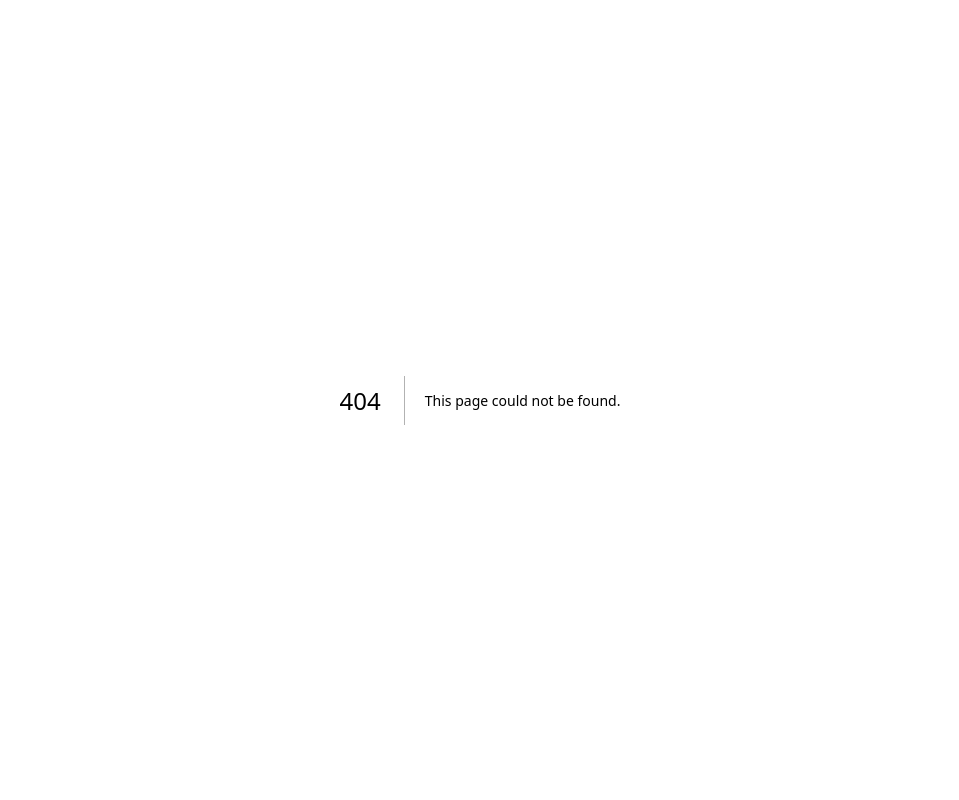
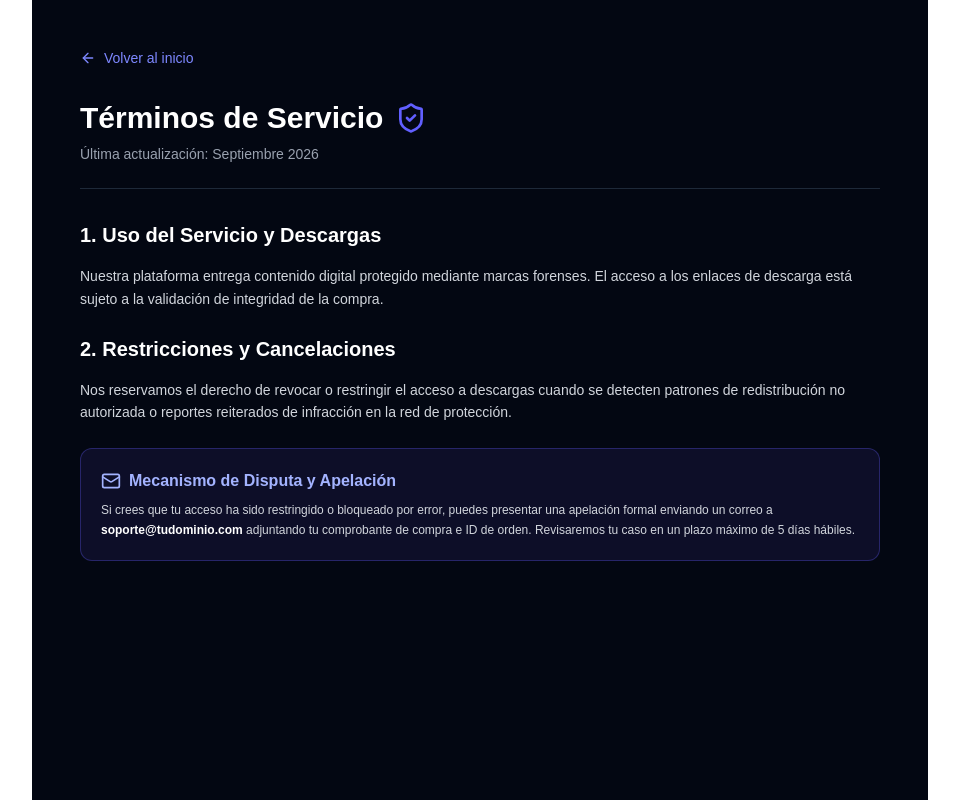
Before and after one commit to gustavo-proyectosweb/saas-antipirateria, a Next.js app: page /terms in a window 1280 px wide. Before the commit this address had no page. Shown: the whole page, without its empty margins (160-1119 px from the left). Built offline with nearby package versions, Linux system fonts and the light colour scheme.

Commit message:
docs(legal): add terms of service, privacy policy and appeal dispute mechanism

```diff
--- /dev/null
+++ b/src/app/privacy/page.tsx
@@ -0,0 +1,40 @@
+import Link from 'next/link'
+import { Lock, ArrowLeft, ShieldAlert } from 'lucide-react'
+
+export default function PrivacyPage() {
+  return (
+    <div className="min-h-screen bg-gray-950 text-gray-200 p-6 md:p-12 max-w-4xl mx-auto space-y-8">
+      <Link href="/" className="inline-flex items-center gap-2 text-sm text-indigo-400 hover:underline">
+        <ArrowLeft className="w-4 h-4" /> Volver al inicio
+      </Link>
+
+      <header className="border-b border-gray-800 pb-6">
+        <h1 className="text-3xl font-bold text-white flex items-center gap-3">
+          Política de Privacidad <Lock className="w-8 h-8 text-indigo-500" />
+        </h1>
+        <p className="text-sm text-gray-400 mt-2">Última actualización: Septiembre 2026</p>
+      </header>
+
+      <section className="space-y-4 text-sm leading-relaxed text-gray-300">
+        <h2 className="text-xl font-semibold text-white">1. Protección y Hasheado de Datos</h2>
+        <p>
+          Respetamos profundamente la privacidad de los usuarios. Para la Red de Protección Comunitaria, no guardamos direcciones de correo electrónico en texto plano. Los datos se procesan mediante algoritmos de cifrado unidireccional <strong className="text-white">SHA-256</strong>.
+        </p>
+
+        <h2 className="text-xl font-semibold text-white mt-6">2. Red Comunitaria Anónima</h2>
+        <p>
+          La red agregada únicamente almacena el número total de reportes asociados a un hash criptográfico. Ningún tercero o creador puede consultar qué usuario reportó a quién ni acceder a listas de correos directos.
+        </p>
+
+        <div className="bg-amber-950/30 border border-amber-500/30 rounded-xl p-5 mt-6 space-y-2">
+          <h3 className="text-base font-semibold text-amber-300 flex items-center gap-2">
+            <ShieldAlert className="w-5 h-5" /> ¿Fuiste reportado injustamente?
+          </h3>
+          <p className="text-xs text-gray-300 leading-relaxed">
+            Garantizamos el derecho a la rectificación. Si un comprador considera que fue incluido en la lista de restricción por error o de manera maliciosa, puede solicitar una rectificación escribiendo a <strong className="text-white">soporte@tudominio.com</strong>.
+          </p>
+        </div>
+      </section>
+    </div>
+  )
+}
--- /dev/null
+++ b/src/app/terms/page.tsx
@@ -0,0 +1,40 @@
+import Link from 'next/link'
+import { ShieldCheck, ArrowLeft, Mail } from 'lucide-react'
+
+export default function TermsPage() {
+  return (
+    <div className="min-h-screen bg-gray-950 text-gray-200 p-6 md:p-12 max-w-4xl mx-auto space-y-8">
+      <Link href="/" className="inline-flex items-center gap-2 text-sm text-indigo-400 hover:underline">
+        <ArrowLeft className="w-4 h-4" /> Volver al inicio
+      </Link>
+
+      <header className="border-b border-gray-800 pb-6">
+        <h1 className="text-3xl font-bold text-white flex items-center gap-3">
+          Términos de Servicio <ShieldCheck className="w-8 h-8 text-indigo-500" />
+        </h1>
+        <p className="text-sm text-gray-400 mt-2">Última actualización: Septiembre 2026</p>
+      </header>
+
+      <section className="space-y-4 text-sm leading-relaxed text-gray-300">
+        <h2 className="text-xl font-semibold text-white">1. Uso del Servicio y Descargas</h2>
+        <p>
+          Nuestra plataforma entrega contenido digital protegido mediante marcas forenses. El acceso a los enlaces de descarga está sujeto a la validación de integridad de la compra.
+        </p>
+
+        <h2 className="text-xl font-semibold text-white mt-6">2. Restricciones y Cancelaciones</h2>
+        <p>
+          Nos reservamos el derecho de revocar o restringir el acceso a descargas cuando se detecten patrones de redistribución no autorizada o reportes reiterados de infracción en la red de protección.
+        </p>
+
+        <div className="bg-indigo-950/40 border border-indigo-500/30 rounded-xl p-5 mt-6 space-y-2">
+          <h3 className="text-base font-semibold text-indigo-300 flex items-center gap-2">
+            <Mail className="w-5 h-5" /> Mecanismo de Disputa y Apelación
+          </h3>
+          <p className="text-xs text-gray-300 leading-relaxed">
+            Si crees que tu acceso ha sido restringido o bloqueado por error, puedes presentar una apelación formal enviando un correo a <strong className="text-white">soporte@tudominio.com</strong> adjuntando tu comprobante de compra e ID de orden. Revisaremos tu caso en un plazo máximo de 5 días hábiles.
+          </p>
+        </div>
+      </section>
+    </div>
+  )
+}
```
Also changed, not shown: 1 other file (tests, documents, lock files or other folders).
